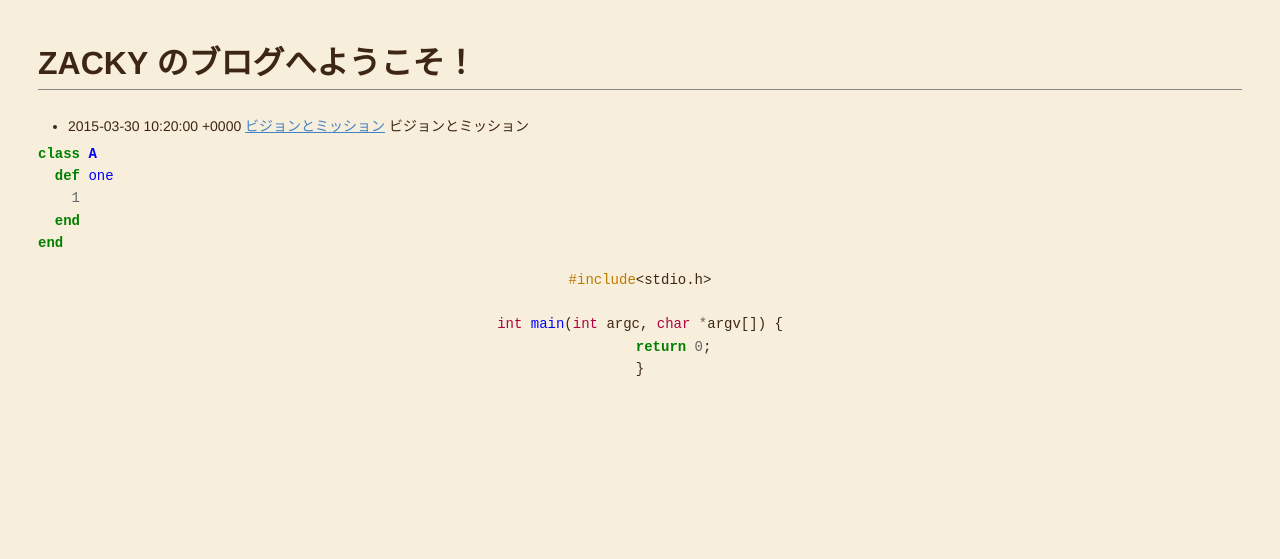
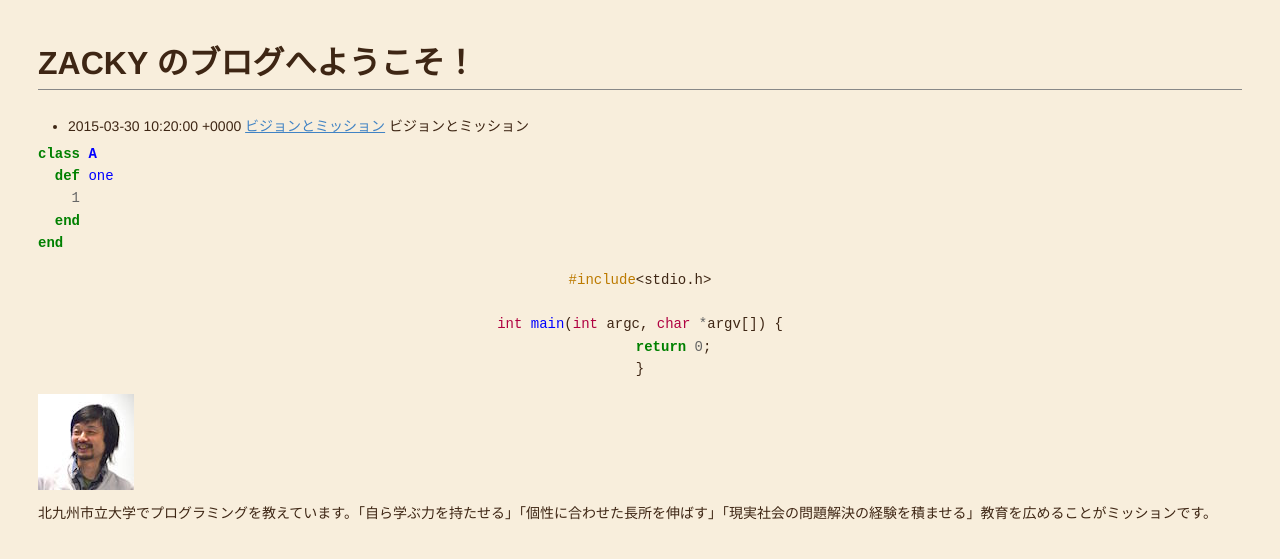
Before and after one commit to zacky1972/zacky1972.github.io, a Jekyll site: the page built from index.md, in a window 1280 px wide. Shown: the top 559 px of the page. Built offline with Jekyll 4.4.1, drawn with Linux system fonts in a browser that asks for light colours; Markdown is read by kramdown in place of the engine named in the settings.

Commit message:
change the site structure
add redcarpet option
add about.html
add site.url and about.html to default.html and post.html
add ZACKY images
move *.css to assets/css

```diff
--- a/_config.yml
+++ b/_config.yml
@@ -1,5 +1,15 @@
 hightlighter: pygments
 markdown: redcarpet
+redcarpet:
+  extensions: [
+    "no_intra_emphasis",
+    "fenced_code_blocks",
+    "autolink",
+    "tables",
+    "footnotes",
+    "strikethrough",
+    "lax_html_blocks"
+  ]
 kramdown:
   input: GFM
 github: [Repository metadata]
--- /dev/null
+++ b/_includes/about.html
@@ -0,0 +1,3 @@
+<p><img src="/assets/images/ZACKY-icon.jpg" alt="山崎 進" title="山崎 進"></p>
+
+<p>北九州市立大学でプログラミングを教えています。「自ら学ぶ力を持たせる」「個性に合わせた長所を伸ばす」「現実社会の問題解決の経験を積ませる」教育を広めることがミッションです。</p>
--- a/_layouts/default.html
+++ b/_layouts/default.html
@@ -4,11 +4,12 @@
 	<meta charset="utf-8">
 	<meta name="author" content="Susumu Yamazaki">
 	<title>{{ page.title }}</title>
-	<link rel="stylesheet" href="/pygments.css">
-	<link rel="stylesheet" href="/html.css">
+	<link rel="stylesheet" href="{{ site.url }}/assets/css/pygments.css">
+	<link rel="stylesheet" href="{{ site.url }}/assets/css/html.css">
 	<!--[if lt IE 9]><script src="//cdn.jsdelivr.net/html5shiv/3.7.2/html5shiv.min.js"></script><![endif]-->
 </head>
 <body>
 	{{ content }}
+	{% include about.html %}
 </body>
 </html>
--- a/_layouts/post.html
+++ b/_layouts/post.html
@@ -4,11 +4,12 @@
 	<meta charset="utf-8">
 	<meta name="author" content="Susumu Yamazaki">
 	<title>{{ page.title }}</title>
-	<link rel="stylesheet" href="/pygments.css">
-	<link rel="stylesheet" href="/html.css">
+	<link rel="stylesheet" href="{{ site.url }}/assets/css/pygments.css">
+	<link rel="stylesheet" href="{{ site.url }}/assets/css/html.css">
 	<!--[if lt IE 9]><script src="//cdn.jsdelivr.net/html5shiv/3.7.2/html5shiv.min.js"></script><![endif]-->
 </head>
 <body>
 	{{ content }}
+	{% include about.html %}
 </body>
 </html>
--- a/index.md
+++ b/index.md
@@ -4,7 +4,7 @@ layout: default
 ---
 # ZACKY のブログへようこそ！
 
-<!--[ビジョンとミッション](/vision-mission.html)-->
+<!--[ビジョンとミッション]({{ site.url }}/vision-mission.html)-->
 
 <ul>
 	{% for post in site.posts %}
```
Also changed, not shown: assets/css/epub.css (renamed from epub.css), assets/css/html.css (renamed from html.css), assets/css/pygments.css (renamed from pygments.css), assets/images/ZACKY-icon.jpg (added), assets/images/ZACKY.jpg (added), 10 other files.
